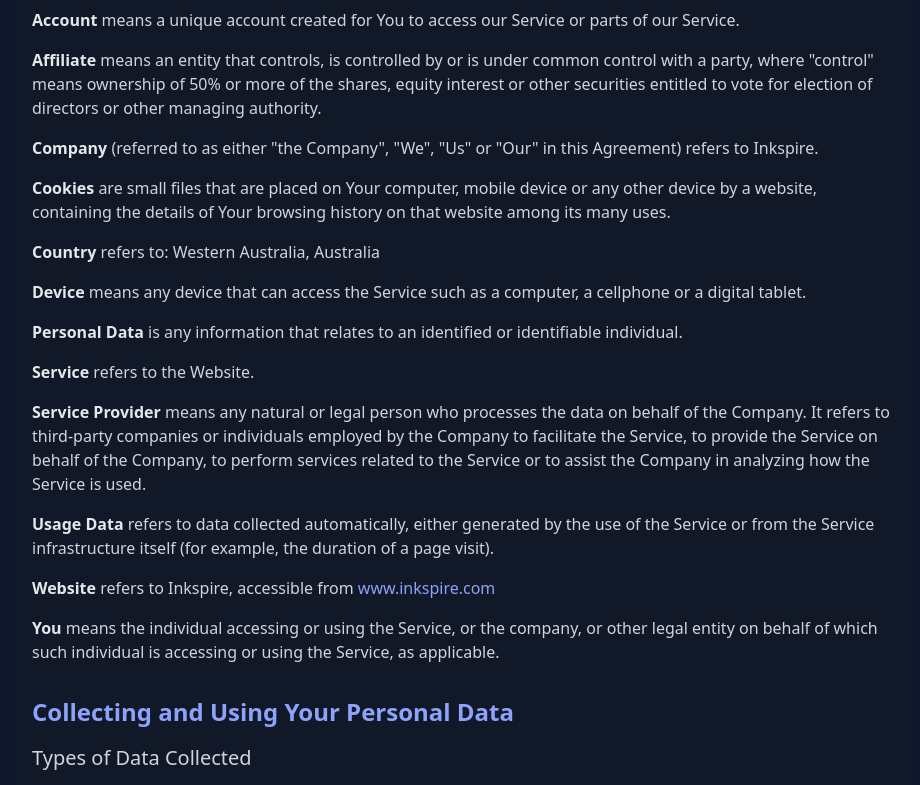
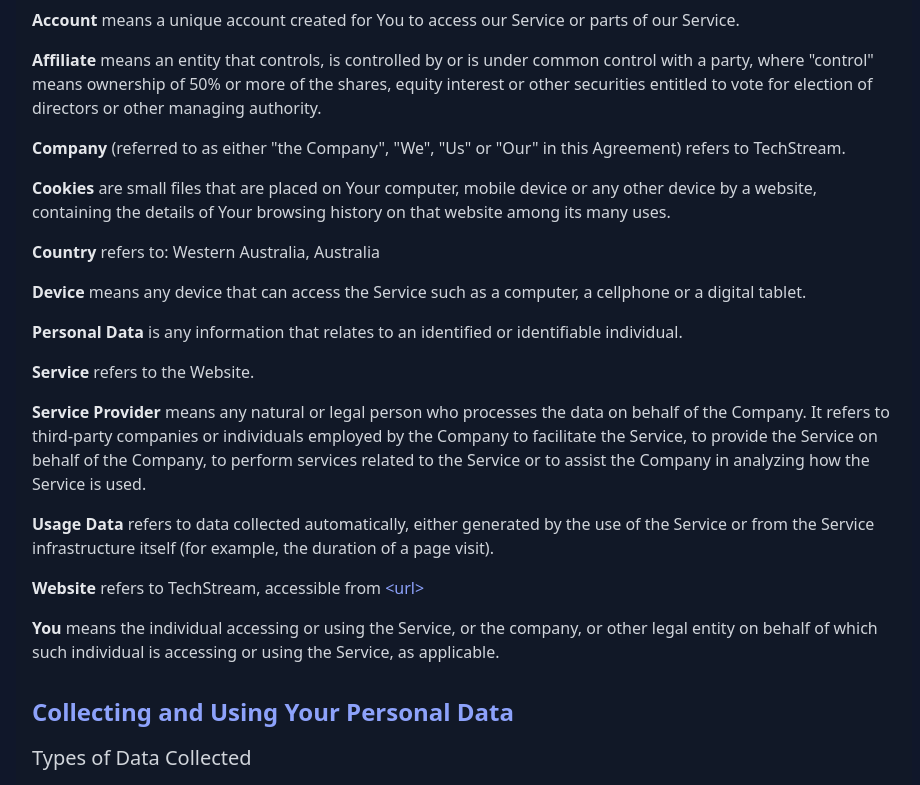
Before and after one commit to niranjan-v2/inkspire-dashboard, a React (Vite) app in the folder client/: page /legal/privacy-policy in a window 1280 px wide. Shown: the part 574-1359 px from the top of the page, without its empty margins (176-1096 px from the left). Built offline with nearby package versions, Linux system fonts and the light colour scheme; no server answers.

Commit message:
Update privacy policy

```diff
--- a/client/src/pages/PrivacyPolicy.jsx
+++ b/client/src/pages/PrivacyPolicy.jsx
@@ -53,7 +53,7 @@
             <p className="dark:text-gray-300">
               <strong className="font-semibold dark:text-gray-200">Company</strong> (referred to as either &quot;the
               Company&quot;, &quot;We&quot;, &quot;Us&quot; or &quot;Our&quot; in
-              this Agreement) refers to Inkspire.
+              this Agreement) refers to TechStream.
             </p>
           </li>
           <li>
@@ -105,14 +105,14 @@
           </li>
           <li>
             <p className="dark:text-gray-300">
-              <strong className="font-semibold dark:text-gray-200">Website</strong> refers to Inkspire, accessible from{" "}
+              <strong className="font-semibold dark:text-gray-200">Website</strong> refers to TechStream, accessible from{" "}
               <a
-                href="www.inkspire.com"
+                href=""
                 rel="external nofollow noopener"
                 target="_blank"
                 className="text-indigo-600 dark:text-indigo-400 hover:underline"
               >
-                www.inkspire.com
+                {'<url>'}
               </a>
             </p>
           </li>
```
